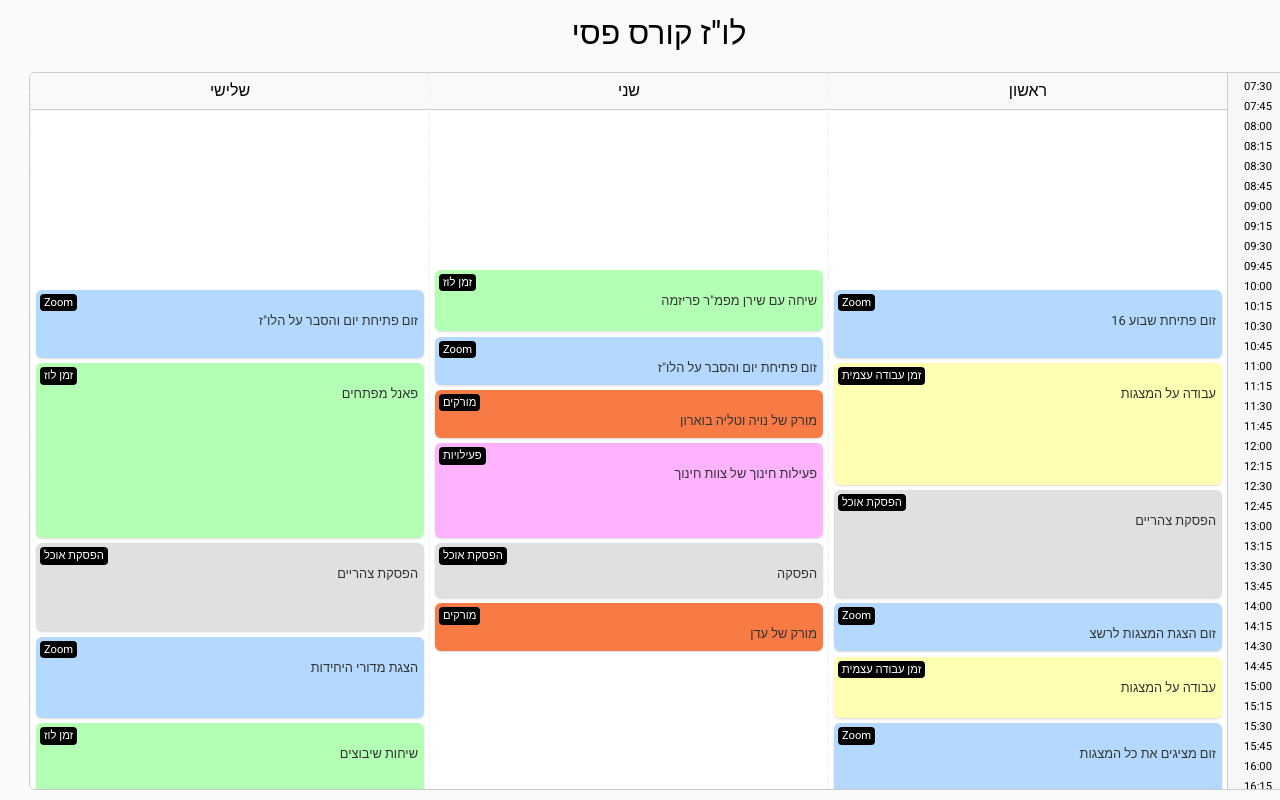
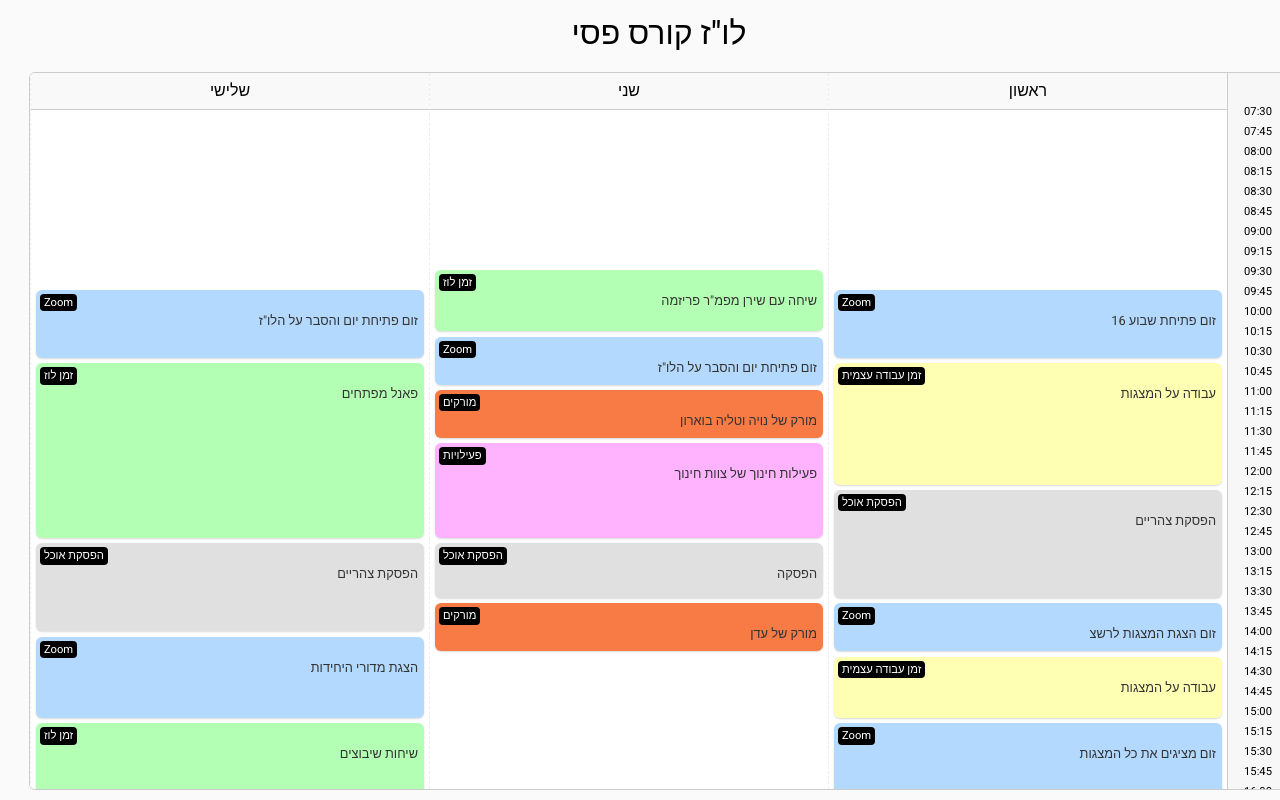
Before and after one commit to theyonatan/luz-er, a React (Vite) app: page / in a window 1280 px wide. Built offline with nearby package versions, Linux system fonts and the light colour scheme.

Commit message:
fix time label alignment

```diff
--- a/src/App.css
+++ b/src/App.css
@@ -216,7 +216,8 @@ html, body {
   border-left: 1px solid #ccc;
   text-align: center;
   font-size: 0.7rem;
-  padding-top: 5px;
+  /* Offset labels to align with the start of the day body */
+  padding-top: 30px;
   flex-shrink: 0;
 }
 .time-label {
```
